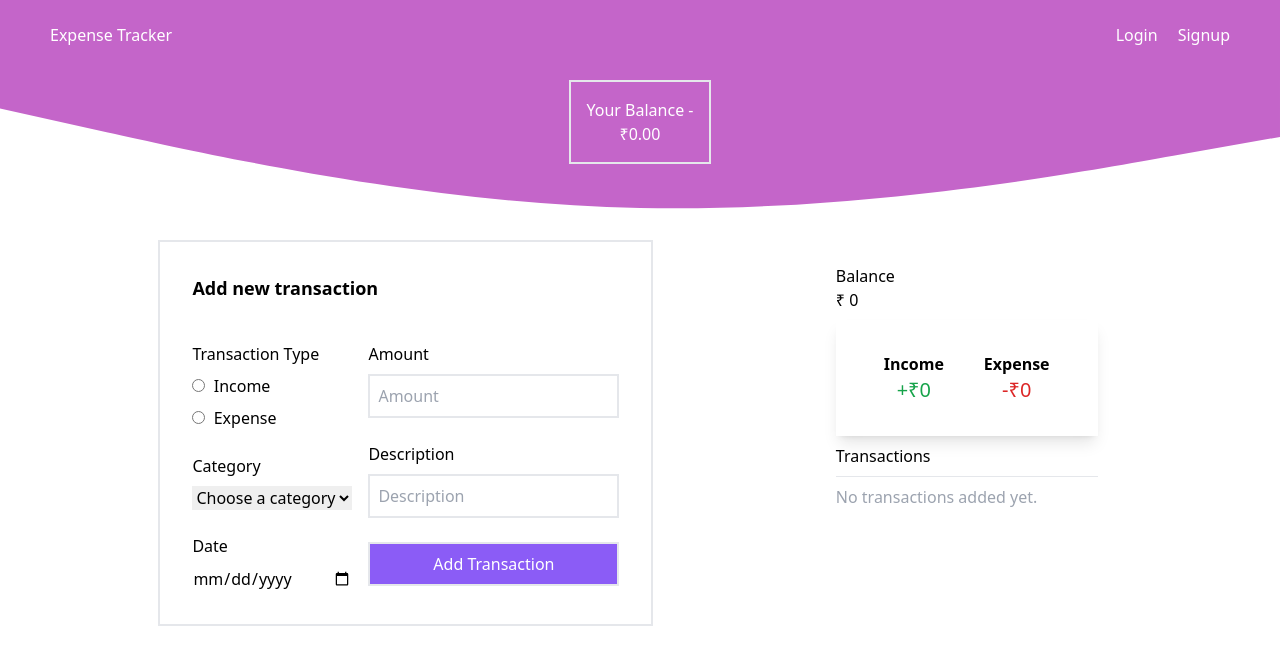
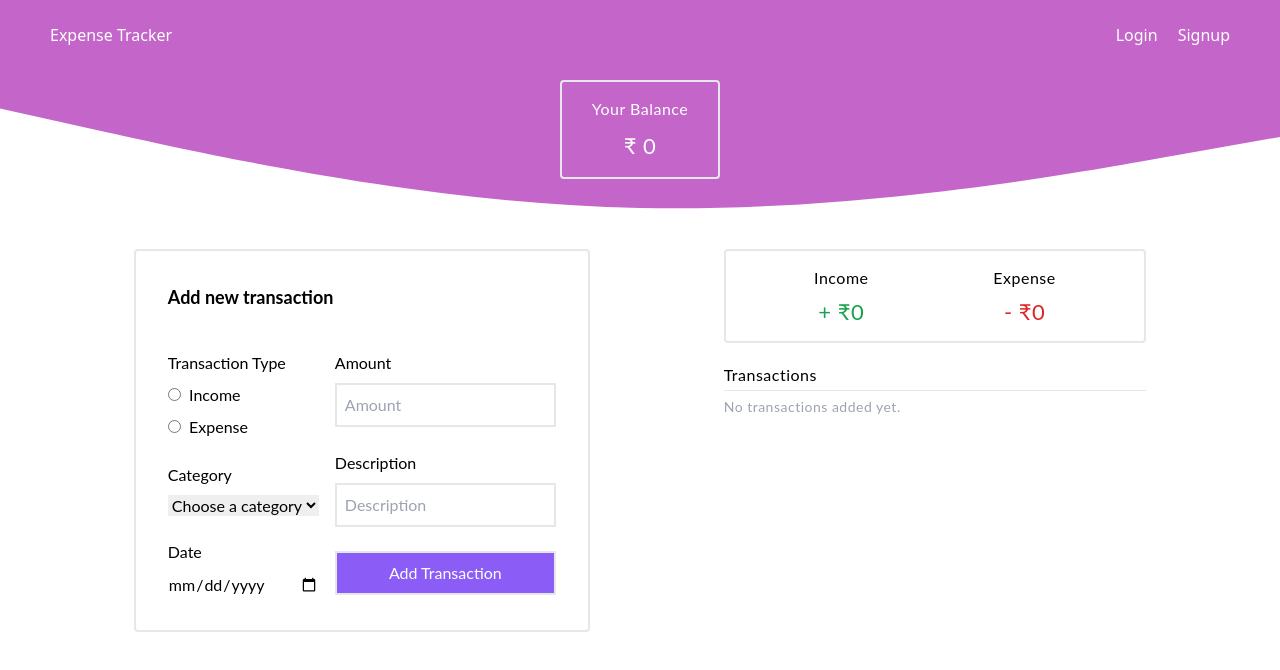
Before and after one commit to ani1609/Spendwise, a React (Create React App) app in the folder client/: page / in a window 1280 px wide. Shown: the top 670 px of the page. Built offline with nearby package versions, Linux system fonts and the light colour scheme.

Commit message:
ui tweaks

```diff
--- a/client/src/components/App.js
+++ b/client/src/components/App.js
@@ -10,10 +10,7 @@ function App() {
     return (
         <div className="App">
             <div className="bg-violet text-white flex justify-center">
-                <div className="border-2 inline-block p-4 absolute left-50 right-50 top-20 z-10 flex flex-col items-center">
-                    <h1>Your Balance -</h1>
-                    <h2>&#x20B9;0.00</h2>
-                </div>
+
             </div>
             <svg xmlns="http://www.w3.org/2000/svg" viewBox="0 0 1440 320" className="absolute"><path fill="#c465c9" fill-opacity="1" d="M0,32L120,58.7C240,85,480,139,720,144C960,149,1200,107,1320,85.3L1440,64L1440,0L1320,0C1200,0,960,0,720,0C480,0,240,0,120,0L0,0Z"></path></svg>
             <Navbar />
--- a/client/src/components/ExpenseTracker.js
+++ b/client/src/components/ExpenseTracker.js
@@ -1,6 +1,7 @@
 import { useEffect, useState } from "react";
 import axios from "axios";
 import "../styles/ExpenseTracker.css";
+import "../index.css";
 import { ReactComponent as Edit } from '../icons/edit.svg';
 import { ReactComponent as Delete } from '../icons/delete.svg';
 import DoughnutChart from "./DoughnutChart";
@@ -168,8 +169,13 @@ function ExpenseTracker() {
     }
 
     return (
-        <div className="ExpenseTracker_parent flex justify-evenly mt-40">
-            <div className="form_container border-2 p-8">
+        <div className="expenseTracker_parent">
+            <div className="balance_container border-2 rounded">
+                <h3>Your Balance</h3>
+                <h1>&#x20B9; {balance}</h1>
+            </div>
+            <div className="formTransactions_container flex justify-evenly">
+                <div className="form_container border-2 rounded p-8">
                     <h4 className="font-bold text-lg mb-10">Add new transaction</h4>
                     <form className="flex gap-4">
                         <div className="flex flex-col gap-2">
@@ -247,17 +253,17 @@ function ExpenseTracker() {
                     </form>
                 </div>
 
-            <div className="WalletDetails_container p-6 flex flex-col gap-2">
-                <h2>Balance <br></br><span>&#x20B9; {balance}</span></h2>
-                <div className="shadow-lg flex justify-evenly p-4 px-8 gap-2">
-                    <h3 className="flex flex-col items-center p-4"><strong>Income</strong><span className="text-green-600 text-xl">+&#x20B9;{incoming}</span></h3>
-                    <h3 className="flex flex-col items-center p-4"><strong>Expense</strong><span className="text-red-600 text-xl">-&#x20B9;{outgoing}</span></h3>
+
+                <div className="WalletDetails_container flex flex-col">
+                    <div className="incomeExpense_container border-2 rounded flex justify-around gap-2">
+                        <h3 className="flex flex-col items-center">Income<span className="text-green-600 text-xl">+ &#x20B9;{incoming}</span></h3>
+                        <h3 className="flex flex-col items-center">Expense<span className="text-red-600 text-xl">- &#x20B9;{outgoing}</span></h3>
                     </div>
                     <h4>Transactions</h4><hr></hr>
                     {transactions.length > 0 ? (
                         transactions.map((transaction, index) =>
                         (
-                        <ul key={index} className="shadow-lg p-4 w-96 h-20 overflow-hidden">
+                            <ul key={index} className="transaction shadow-lg p-4 w-96 h-20 overflow-hidden">
                                 <li className="text-xs text-gray-500">{new Date(transaction.date).toLocaleDateString()}</li>
                                 <div className="flex justify-between items-start">
                                     <li>{transaction.description}</li>
@@ -273,6 +279,7 @@ function ExpenseTracker() {
                         <p className="text-gray-400">No transactions added yet.</p>
                     )}
                 </div>
+            </div>
             {/* {transactions.length > 0 && <DoughnutChart transactions={transactions} />} */}
         </div>
     );
--- a/client/src/index.css
+++ b/client/src/index.css
@@ -1,6 +1,8 @@
 @tailwind base;
 @tailwind components;
 @tailwind utilities;
+@import url('https://fonts.googleapis.com/css2?family=Lato:wght@100;300;400;700;900&display=swap');
+
 
 body
 {
--- a/client/src/styles/ExpenseTracker.css
+++ b/client/src/styles/ExpenseTracker.css
@@ -1,3 +1,80 @@
+.expenseTracker_parent
+{
+    position: relative;
+    z-index: 10;
+    display: flex;
+    flex-direction: column;
+    justify-content: center;
+    align-items: center;
+    gap: 70px;
+    font-family: 'Lato', sans-serif;
+}
+
+.balance_container
+{
+    display: flex;
+    flex-direction: column;
+    justify-content: center;
+    align-items: center;
+    gap: 8px;
+    color: white;
+    padding: 15px 30px;
+}
+
+.balance_container h3
+{
+    font-size: 16px;
+    letter-spacing: 0.5px;
+}
+
+.balance_container h1
+{
+    font-size: 22px;
+    letter-spacing: 0.5px;
+}
+
+.formTransactions_container
+{
+    width: 100%;
+}
+
+.WalletDetails_container
+{
+    width: 422.5px;
+}
+
+.incomeExpense_container
+{
+    padding: 15px 30px;
+}
+
+.incomeExpense_container h3
+{
+    font-size: 16px;
+    letter-spacing: 0.5px;
+}
+
+.incomeExpense_container h3 span
+{
+    font-size: 22px;
+    margin-top: 8px;
+}
+
+.WalletDetails_container h4
+{
+    font-size: 16px;
+    letter-spacing: 0.5px;
+    margin-top: 20px;
+    margin-bottom: 3px;
+}
+
+.WalletDetails_container p
+{
+    font-size: 14px;
+    letter-spacing: 0.5px;
+    margin-top: 5px;
+}
+
 .edit_icon, .delete_icon
 {
     margin-top: 10px;
```
Lines whose indentation alone changed are shown as unchanged.
